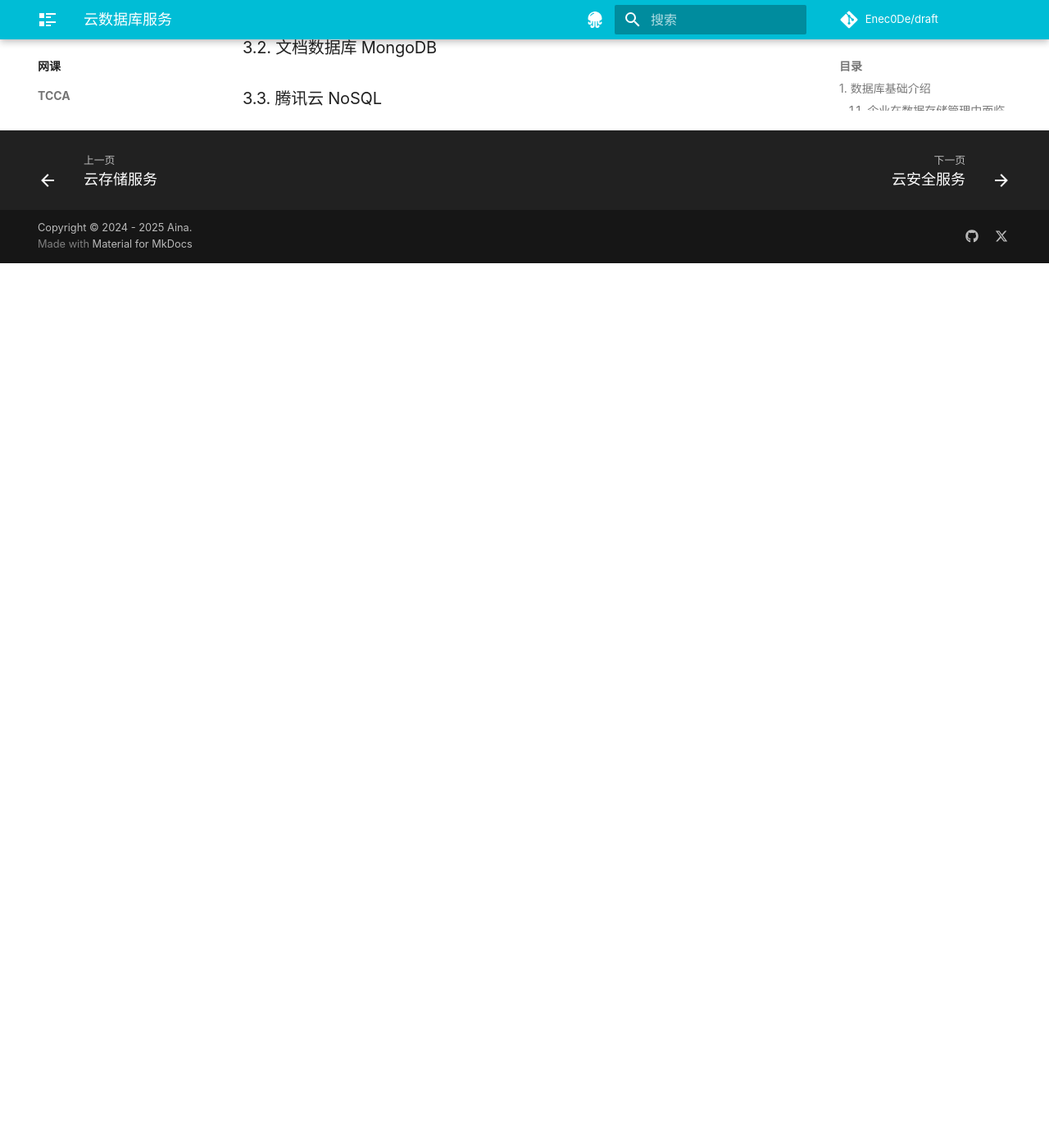
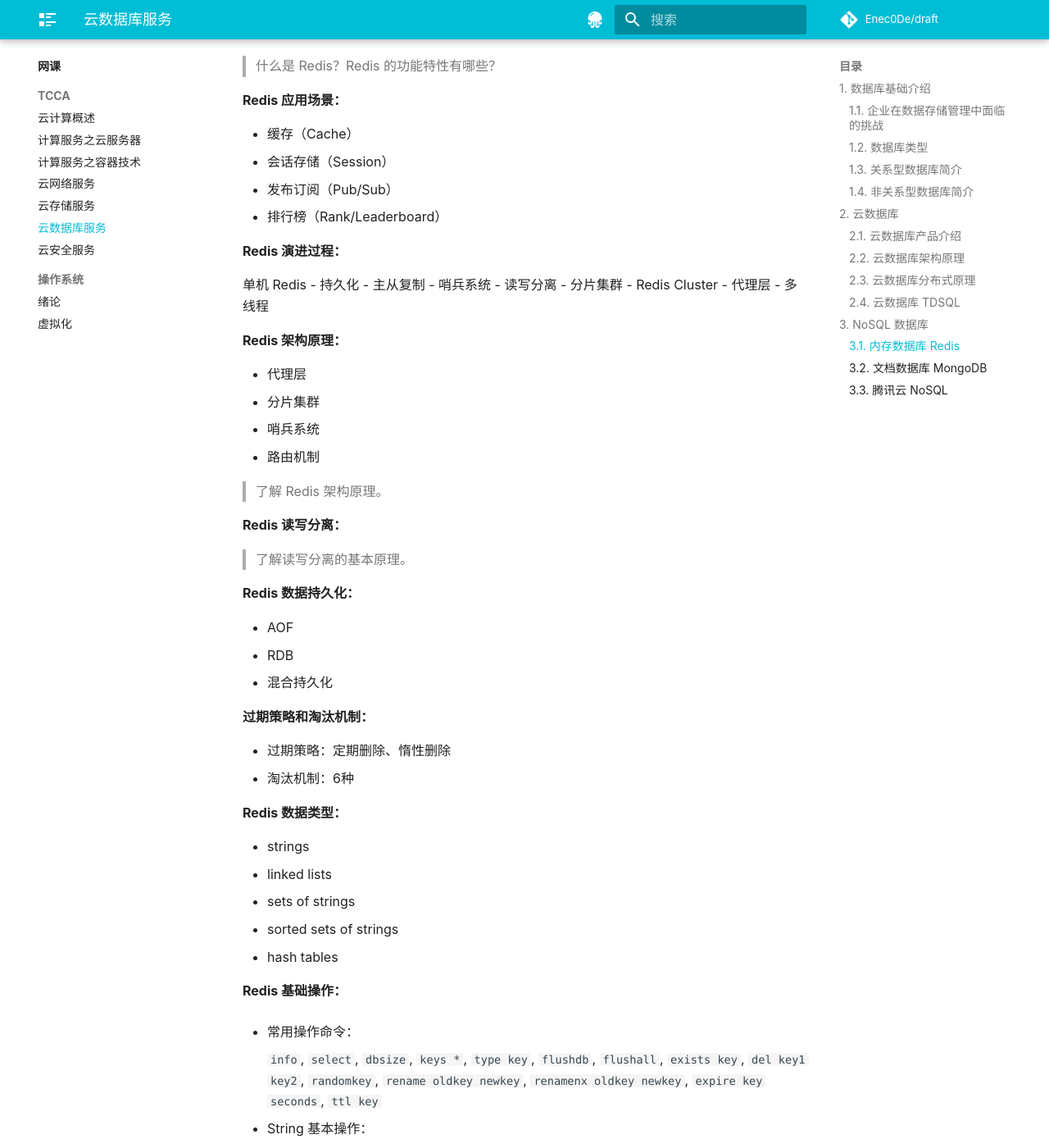
Before and after one commit to Enec0De/draft, an MkDocs documentation site: the page built from docs/courses/tcca/06-Database-Service.md, in a window 1280 px wide and 1400 px high, scrolled down 5346 px. Shown: the whole window at 82% size. Built offline with MkDocs 1.6.1 and Material for MkDocs 9.7.7, drawn with Linux system fonts in a browser that asks for light colours; some web fonts are replaced; comment, search, counter and statistics services are not loaded; before the commit the page ends 5667 px from its top, so only the background shows below that; some of the changed text lies outside the part shown.

Commit message:
完成 TCCA

```diff
--- a/docs/courses/tcca/06-Database-Service.md
+++ b/docs/courses/tcca/06-Database-Service.md
@@ -47,7 +47,7 @@
 
 ### 1.3. 关系型数据库简介
 
-**数据库及数据库实例：
+**数据库及数据库实例：**
 
 -   > 什么是数据库
 -   > 什么是数据库实例？
@@ -209,6 +209,138 @@
 
 ### 3.1. 内存数据库 Redis
 
+**Redis 简介：**
+
+> 什么是 Redis？Redis 的功能特性有哪些？
+
+**Redis 应用场景：**
+
+-   缓存（Cache）
+-   会话存储（Session）
+-   发布订阅（Pub/Sub）
+-   排行榜（Rank/Leaderboard）
+
+**Redis 演进过程：**
+
+单机 Redis - 持久化 - 主从复制 - 哨兵系统 - 读写分离 - 分片集群 - Redis Cluster - 代理层 - 多线程
+
+**Redis 架构原理：**
+
+-   代理层
+-   分片集群
+-   哨兵系统
+-   路由机制
+
+> 了解 Redis 架构原理。
+
+**Redis 读写分离：**
+
+> 了解读写分离的基本原理。
+
+**Redis 数据持久化：**
+
+-   AOF
+-   RDB
+-   混合持久化
+
+**过期策略和淘汰机制：**
+
+-   过期策略：定期删除、惰性删除
+-   淘汰机制：6种
+
+**Redis 数据类型：**
+
+-   strings
+-   linked lists
+-   sets of strings
+-   sorted sets of strings
+-   hash tables
+
+**Redis 基础操作：**
+
+-   常用操作命令：
+
+    `info`, `select`, `dbsize`, `keys *`, `type key`, `flushdb`, `flushall`,
+    `exists key`, `del key1 key2`, `randomkey`, `rename oldkey newkey`, `renamenx oldkey newkey`,
+    `expire key seconds`, `ttl key`
+
+-   String 基本操作：
+
+    `set key value`, `get key`, `mset key1 value1 ... keyN valueN`, `mget key1 ... keyN`,
+    `incr key`, `decr key`, `flushall`, `incrby key integer`, `decrby key integer`
+
+-   List 基本操作：
+
+    `lpush key string`, `rpush key sting`, `llen key`, `lrange key start end`, `ltrim key start end`,
+    `lset key index value`, `lrem key count value`, `lpop key`, `rpop key`
+
+-   Set 基本操作：
+
+    `sadd key member`, `smembers key`, `srem key member`, `spop key`, `srandmember key`,
+    `smove srckey dstkey member`, `scard key`, `sismember key member`
+
 ### 3.2. 文档数据库 MongoDB
 
+**MongoDB 简介：**
+
+> 什么是 MongoDB？MongoDB 的功能特性有哪些？
+
+**MongoDB 的特点：**
+
+-   易扩展性
+-   高性能
+-   高伸缩性
+-   存储动态性
+-   速度与持久型
+
+**MongoDB 的相关概念：**
+
+存储结构：
+
+-   文档
+-   集合
+-   数据库
+
+**MongoDB 的副本集架构：**
+
+-   数据多副本
+-   只有 Primary 是可读可写的
+-   读写分离
+-   节点直接互有心跳
+
+**MongoDB 常见数据类型：**
+
+-   object id
+-   string
+-   boolean
+-   integer
+-   double
+-   arrays
+-   object
+-   null
+-   timestamp
+-   date
+
+**MongoDB 的常见操作：**
+
+-   数据库基本操作：
+
+    `show database`, `use database`, `db.dropDatabase()`,
+
+-   集合基本操作：
+
+    `show collections`, `db.createCollection("集合名称")`, `db.集合名称.drop()`
+
+-   文档基本操作：
+
+    `db.collection.insert({key1:value1,key2:value2})`,
+    `db.collection.update({key1:value1,key2:value2})`,
+    `db.collection.find()`,
+    `db.collection.deleteMany({})`,
+    `db.collection.remove({})`,
+    `db.collection.deleteOne({key:value})`,
+    `db.collection.createIndex(keys,option)`
+
 ### 3.3. 腾讯云 NoSQL
+
+看文档。
```
Also changed, not shown: docs/courses/tcca/01-Cloud-Overview.md (+137 -1 lines), docs/courses/tcca/07-Security-Service.md (+141 -0 lines).
